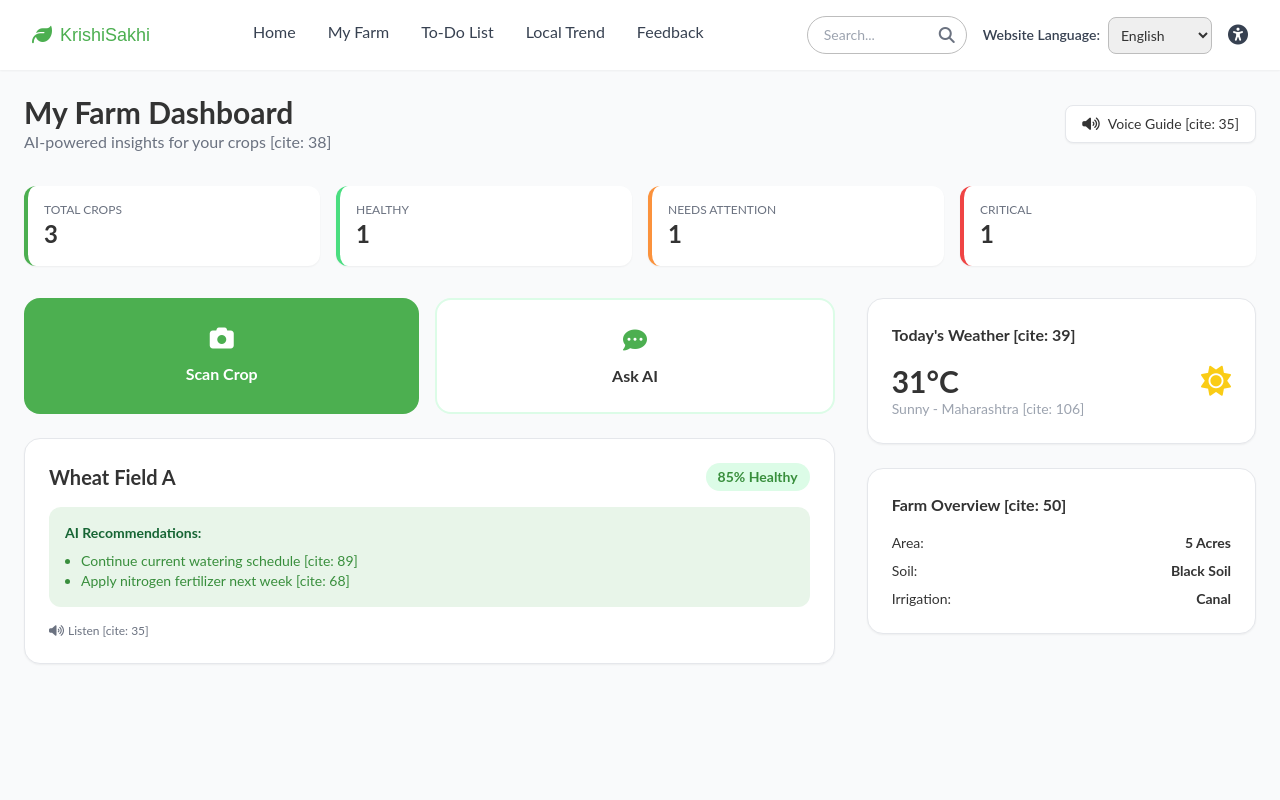
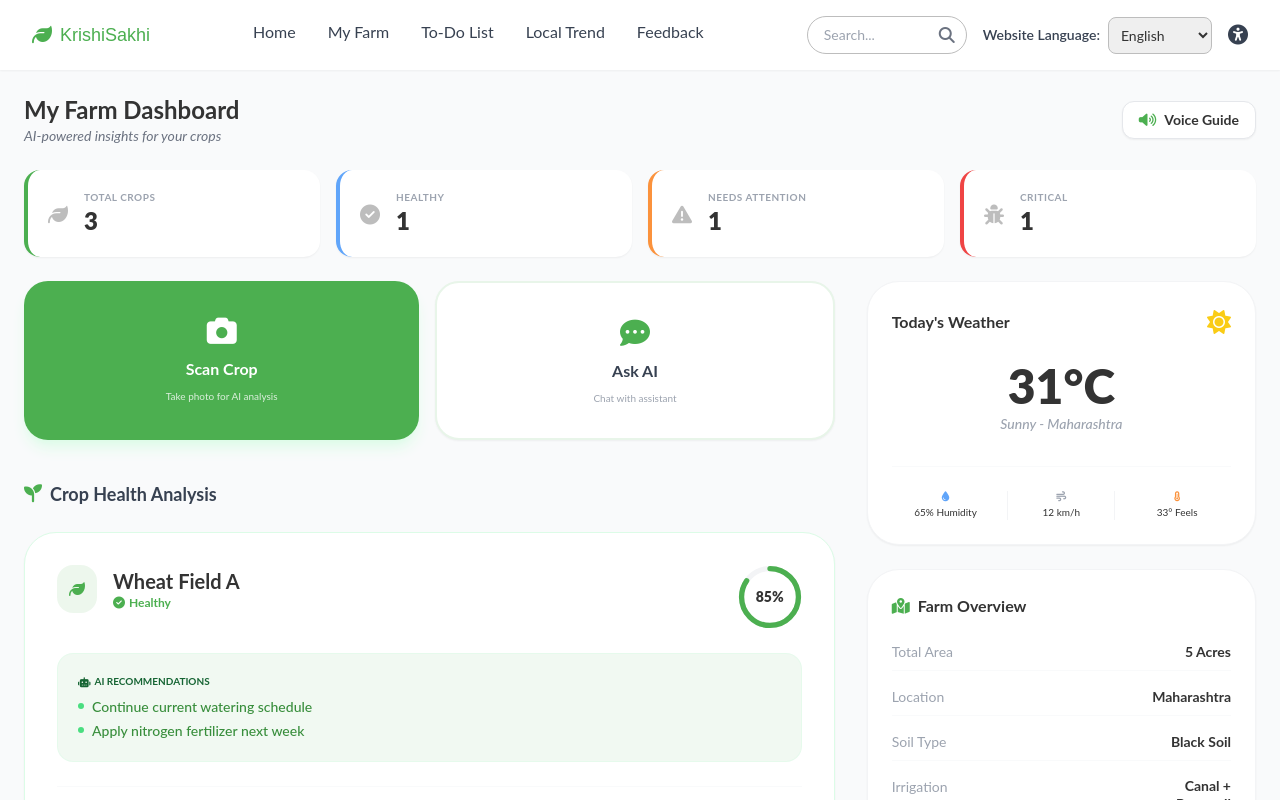
Before and after one commit to Mayankjha12/kisan-sakhi, a React (Create React App) app: page / in a window 1280 px wide. Both pictures are taken after a click on the button "My Farm". Shown: the top 800 px of the page. Built offline with nearby package versions, Linux system fonts and the light colour scheme.

Commit message:
Update MyFarm.jsx

```diff
--- a/src/components/MyFarm.jsx
+++ b/src/components/MyFarm.jsx
@@ -1,87 +1,269 @@
 import React from 'react';
 
 const MyFarm = ({ langData }) => {
+  // Mock data representing the continuation of your farm fields
+  const farmFields = [
+    {
+      id: 'A',
+      name: 'Wheat Field A',
+      status: 'Healthy',
+      healthScore: 85,
+      statusColor: 'text-green-600',
+      borderColor: 'border-green-100',
+      accentColor: 'bg-green-500',
+      recommendations: [
+        'Continue current watering schedule',
+        'Apply nitrogen fertilizer next week'
+      ]
+    },
+    {
+      id: 'B',
+      name: 'Rice Paddy B',
+      status: 'Needs Attention',
+      healthScore: 62,
+      statusColor: 'text-orange-600',
+      borderColor: 'border-orange-100',
+      accentColor: 'bg-orange-500',
+      issues: ['Yellow leaf tips detected', 'Possible nitrogen deficiency'],
+      recommendations: [
+        'Increase nitrogen fertilizer by 20%',
+        'Check water pH levels',
+        'Monitor for 3 days before next action'
+      ]
+    },
+    {
+      id: 'C',
+      name: 'Cotton Field C',
+      status: 'Critical',
+      healthScore: 35,
+      statusColor: 'text-red-600',
+      borderColor: 'border-red-100',
+      accentColor: 'bg-red-500',
+      issues: ['Heavy pest infestation detected', 'Bollworm damage visible', 'Leaf curl disease spreading'],
+      recommendations: [
+        'Apply Neem-based pesticide immediately',
+        'Remove heavily damaged plants',
+        'Contact local agricultural officer'
+      ]
+    }
+  ];
+
   return (
-    <div className="p-6 max-w-7xl mx-auto space-y-8 bg-gray-50 min-h-screen">
-      <header className="flex justify-between items-center">
+    <div className="p-6 bg-gray-50 min-h-screen font-lato">
+      <div className="max-w-7xl mx-auto space-y-6">
+
+        {/* Header Section */}
+        <div className="flex justify-between items-center">
           <div>
-          <h2 className="text-3xl font-bold text-gray-800">My Farm Dashboard</h2>
-          <p className="text-gray-500">AI-powered insights for your crops [cite: 38]</p>
+            <h2 className="text-2xl font-bold text-gray-800">My Farm Dashboard</h2>
+            <p className="text-gray-500 text-sm italic">AI-powered insights for your crops</p>
           </div>
-        <button className="flex items-center gap-2 px-4 py-2 border rounded-lg text-sm bg-white shadow-sm">
-          <i className="fa-solid fa-volume-high"></i> Voice Guide [cite: 35]
+          <button className="bg-white border px-4 py-2 rounded-xl shadow-sm text-sm font-bold flex items-center gap-2 hover:bg-gray-50 transition">
+            <i className="fa-solid fa-volume-high text-green-600"></i> Voice Guide
           </button>
-      </header>
+        </div>
 
-      {/* Stats Cards [cite: 78, 85, 82] */}
-      <div className="grid grid-cols-1 md:grid-cols-4 gap-4">
-        <div className="bg-white p-4 rounded-xl border-l-4 border-green-500 shadow-sm">
-          <p className="text-xs text-gray-500 uppercase">Total Crops</p>
-          <p className="text-2xl font-bold">3</p>
+        {/* Top Summary Stats */}
+        <div className="grid grid-cols-2 md:grid-cols-4 gap-4">
+          {[
+            { label: 'Total Crops', value: 3, icon: 'fa-leaf', border: 'border-l-green-500' },
+            { label: 'Healthy', value: 1, icon: 'fa-circle-check', border: 'border-l-blue-400' },
+            { label: 'Needs Attention', value: 1, icon: 'fa-triangle-exclamation', border: 'border-l-orange-400' },
+            { label: 'Critical', value: 1, icon: 'fa-bug', border: 'border-l-red-500' }
+          ].map((stat, i) => (
+            <div key={i} className={`bg-white p-5 rounded-2xl shadow-sm border-l-4 ${stat.border} flex items-center gap-4`}>
+              <div className="text-gray-300 text-xl"><i className={`fa-solid ${stat.icon}`}></i></div>
+              <div>
+                <p className="text-gray-400 text-[10px] font-bold uppercase tracking-wider">{stat.label}</p>
+                <p className="text-2xl font-black text-gray-800">{stat.value}</p>
               </div>
-        <div className="bg-white p-4 rounded-xl border-l-4 border-green-400 shadow-sm">
-          <p className="text-xs text-gray-500 uppercase">Healthy</p>
-          <p className="text-2xl font-bold">1</p>
             </div>
-        <div className="bg-white p-4 rounded-xl border-l-4 border-orange-400 shadow-sm">
-          <p className="text-xs text-gray-500 uppercase">Needs Attention</p>
-          <p className="text-2xl font-bold">1</p>
+          ))}
         </div>
-        <div className="bg-white p-4 rounded-xl border-l-4 border-red-500 shadow-sm">
-          <p className="text-xs text-gray-500 uppercase">Critical</p>
-          <p className="text-2xl font-bold">1</p>
+
+        {/* Main Content Grid */}
+        <div className="grid grid-cols-1 lg:grid-cols-3 gap-8">
+
+          {/* Left Column: List of Fields (Continuation logic) */}
+          <div className="lg:col-span-2 space-y-6">
+
+            {/* Action Buttons */}
+            <div className="flex gap-4">
+              <button className="flex-1 bg-green-600 text-white py-8 rounded-3xl flex flex-col items-center gap-2 shadow-lg shadow-green-100 hover:bg-green-700 transition transform active:scale-95">
+                <i className="fa-solid fa-camera text-3xl"></i>
+                <span className="font-bold">Scan Crop</span>
+                <span className="text-[10px] opacity-80 font-normal">Take photo for AI analysis</span>
+              </button>
+              <button className="flex-1 bg-white border-2 border-green-50 py-8 rounded-3xl flex flex-col items-center gap-2 shadow-sm hover:bg-green-50/30 transition transform active:scale-95">
+                <i className="fa-solid fa-comment-dots text-3xl text-green-600"></i>
+                <span className="font-bold text-gray-700">Ask AI</span>
+                <span className="text-[10px] text-gray-400 font-normal">Chat with assistant</span>
+              </button>
+            </div>
+
+            <h3 className="text-lg font-bold text-gray-700 flex items-center gap-2 pt-4">
+               <i className="fa-solid fa-seedling text-green-600"></i> Crop Health Analysis
+            </h3>
+
+            {/* Render all fields dynamically based on the images provided */}
+            {farmFields.map((field) => (
+              <div key={field.id} className={`bg-white border ${field.borderColor} rounded-[2rem] p-6 md:p-8 shadow-sm relative overflow-hidden transition-all hover:shadow-md`}>
+                <div className="flex justify-between items-start mb-6">
+                  <div className="flex items-center gap-4">
+                    <div className={`p-3 rounded-2xl ${field.accentColor} bg-opacity-10`}>
+                      <i className={`fa-solid fa-leaf ${field.statusColor}`}></i>
+                    </div>
+                    <div>
+                      <h4 className="text-xl font-bold text-gray-800">{field.name}</h4>
+                      <p className={`${field.statusColor} text-xs font-bold flex items-center gap-1`}>
+                        <i className={`fa-solid ${field.healthScore > 70 ? 'fa-circle-check' : 'fa-triangle-exclamation'}`}></i>
+                        {field.status}
+                      </p>
                     </div>
                   </div>
 
-      <div className="grid grid-cols-1 lg:grid-cols-3 gap-8">
-        <div className="lg:col-span-2 space-y-6">
-          <div className="flex gap-4">
-            <button className="flex-1 bg-green-600 text-white p-6 rounded-2xl flex flex-col items-center gap-2">
-              <i className="fa-solid fa-camera text-2xl"></i>
-              <span className="font-bold">Scan Crop</span>
-            </button>
-            <button className="flex-1 bg-white border-2 border-green-100 p-6 rounded-2xl flex flex-col items-center gap-2">
-              <i className="fa-solid fa-comment-dots text-2xl text-green-600"></i>
-              <span className="font-bold">Ask AI</span>
-            </button>
+                  {/* Progress Circle Logic */}
+                  <div className="relative w-16 h-16">
+                    <svg className="w-full h-full transform -rotate-90" viewBox="0 0 36 36">
+                      <circle cx="18" cy="18" r="16" fill="none" className="stroke-gray-100" strokeWidth="3" />
+                      <circle cx="18" cy="18" r="16" fill="none" stroke="currentColor" strokeWidth="3"
+                        strokeDasharray={`${field.healthScore}, 100`}
+                        className={`${field.statusColor} transition-all duration-1000`}
+                        strokeLinecap="round" />
+                    </svg>
+                    <div className="absolute inset-0 flex items-center justify-center text-sm font-black text-gray-800">
+                      {field.healthScore}%
+                    </div>
+                  </div>
                 </div>
 
-          {/* Health Analysis Card [cite: 39, 68] */}
-          <div className="bg-white border rounded-2xl p-6 shadow-sm">
-            <div className="flex justify-between items-center mb-4">
-              <h3 className="text-xl font-bold">Wheat Field A</h3>
-              <span className="bg-green-100 text-green-700 px-3 py-1 rounded-full text-sm font-bold">85% Healthy</span>
-            </div>
-            <div className="bg-green-50 p-4 rounded-xl space-y-2">
-              <p className="font-bold text-green-800 text-sm">AI Recommendations:</p>
-              <ul className="text-sm text-green-700 list-disc ml-4">
-                <li>Continue current watering schedule [cite: 89]</li>
-                <li>Apply nitrogen fertilizer next week [cite: 68]</li>
+                {/* Issues Section (Only if present) */}
+                {field.issues && (
+                  <div className="mb-4 space-y-2">
+                    <p className="text-[10px] font-bold text-gray-400 flex items-center gap-1">
+                      <i className="fa-solid fa-circle-info"></i> Issues Detected
+                    </p>
+                    <ul className="space-y-1">
+                      {field.issues.map((issue, idx) => (
+                        <li key={idx} className="text-sm text-gray-600 flex items-center gap-2">
+                          <span className="w-1 h-1 bg-red-400 rounded-full"></span> {issue}
+                        </li>
+                      ))}
                     </ul>
                   </div>
-            <button className="mt-4 text-gray-500 text-xs flex items-center gap-1">
-               <i className="fa-solid fa-volume-high"></i> Listen [cite: 35]
+                )}
+
+                {/* AI Recommendations Box */}
+                <div className="bg-green-50/60 p-5 rounded-2xl border border-green-100/50">
+                  <p className="text-[10px] font-bold text-green-800 mb-2 flex items-center gap-1 uppercase">
+                    <i className="fa-solid fa-robot"></i> AI Recommendations
+                  </p>
+                  <ul className="space-y-1">
+                    {field.recommendations.map((rec, idx) => (
+                      <li key={idx} className="text-sm text-green-700 font-medium flex items-start gap-2">
+                        <span className="mt-1.5 w-1.5 h-1.5 bg-green-400 rounded-full shrink-0"></span>
+                        {rec}
+                      </li>
+                    ))}
+                  </ul>
+                </div>
+
+                <div className="mt-6 flex justify-between items-center border-t border-gray-50 pt-4 text-[10px] text-gray-400">
+                   <span>Last analyzed: {field.id === 'A' ? '2 hours ago' : field.id === 'B' ? '1 hour ago' : '30 mins ago'}</span>
+                   <button className="flex items-center gap-1 font-bold text-gray-600 hover:text-green-600">
+                     <i className="fa-solid fa-volume-high"></i> Listen
                    </button>
                 </div>
               </div>
+            ))}
+          </div>
 
-        {/* Sidebar Info [cite: 39, 57] */}
+          {/* Right Column: Sidebar Panels */}
           <div className="space-y-6">
-          <div className="bg-white border rounded-2xl p-6 shadow-sm">
-            <h4 className="font-bold mb-4">Today's Weather [cite: 39]</h4>
-            <div className="flex justify-between items-center">
-              <span className="text-3xl font-bold">31°C</span>
-              <i className="fa-solid fa-sun text-yellow-400 text-3xl"></i>
+
+            {/* Weather Panel (From Image 1 & 4) */}
+            <div className="bg-white p-6 rounded-[2rem] shadow-sm border border-gray-100">
+               <div className="flex justify-between items-center mb-6">
+                 <h4 className="font-bold text-gray-800">Today's Weather</h4>
+                 <i className="fa-solid fa-sun text-yellow-400 text-2xl animate-spin-slow"></i>
                </div>
-            <p className="text-gray-400 text-sm">Sunny - Maharashtra [cite: 106]</p>
+               <div className="text-center space-y-1">
+                 <p className="text-5xl font-black text-gray-800">31°C</p>
+                 <p className="text-gray-400 font-medium italic text-sm">Sunny - Maharashtra</p>
                </div>
-          <div className="bg-white border rounded-2xl p-6 shadow-sm">
-            <h4 className="font-bold mb-4">Farm Overview [cite: 50]</h4>
-            <div className="space-y-2 text-sm">
-              <div className="flex justify-between"><span>Area:</span><span className="font-bold">5 Acres</span></div>
-              <div className="flex justify-between"><span>Soil:</span><span className="font-bold">Black Soil</span></div>
-              <div className="flex justify-between"><span>Irrigation:</span><span className="font-bold">Canal</span></div>
+               <div className="grid grid-cols-3 gap-2 mt-8 pt-6 border-t border-gray-50 text-[10px]">
+                  <div className="text-center"><i className="fa-solid fa-droplet text-blue-400 block mb-1"></i> 65% Humidity</div>
+                  <div className="text-center border-x border-gray-100"><i className="fa-solid fa-wind text-gray-400 block mb-1"></i> 12 km/h</div>
+                  <div className="text-center"><i className="fa-solid fa-temperature-three-quarters text-orange-400 block mb-1"></i> 33° Feels</div>
                </div>
+            </div>
+
+            {/* Farm Overview Panel (From Image 2 & 4) */}
+            <div className="bg-white p-6 rounded-[2rem] shadow-sm border border-gray-100">
+               <h4 className="font-bold text-gray-800 mb-6 flex items-center gap-2">
+                 <i className="fa-solid fa-map-location-dot text-green-600"></i> Farm Overview
+               </h4>
+               <div className="space-y-4 text-sm">
+                 <div className="flex justify-between border-b border-gray-50 pb-2">
+                   <span className="text-gray-400">Total Area</span>
+                   <span className="font-bold">5 Acres</span>
+                 </div>
+                 <div className="flex justify-between border-b border-gray-50 pb-2">
+                   <span className="text-gray-400">Location</span>
+                   <span className="font-bold">Maharashtra</span>
+                 </div>
+                 <div className="flex justify-between border-b border-gray-50 pb-2">
+                   <span className="text-gray-400">Soil Type</span>
+                   <span className="font-bold">Black Soil</span>
+                 </div>
+                 <div className="flex justify-between pb-2">
+                   <span className="text-gray-400">Irrigation</span>
+                   <span className="font-bold text-right leading-tight">Canal +<br/>Borewell</span>
+                 </div>
+               </div>
+            </div>
+
+            {/* Upcoming Panel (From Image 3 & 4) */}
+            <div className="bg-white p-6 rounded-[2rem] shadow-sm border border-gray-100">
+               <h4 className="font-bold text-gray-800 mb-6 flex items-center gap-2">
+                 <i className="fa-solid fa-calendar-days text-green-600"></i> Upcoming
+               </h4>
+               <div className="space-y-3">
+                 <div className="flex items-center gap-3 p-3 bg-green-50 rounded-2xl border border-green-100/50">
+                    <div className="w-8 h-8 bg-green-500 rounded-full flex items-center justify-center text-white text-xs">
+                      <i className="fa-solid fa-faucet-drip"></i>
+                    </div>
+                    <div>
+                      <p className="text-xs font-bold text-gray-800">Irrigation Scheduled</p>
+                      <p className="text-[10px] text-green-600">Tomorrow, 6:00 AM</p>
+                    </div>
+                 </div>
+                 <div className="flex items-center gap-3 p-3 bg-orange-50 rounded-2xl border border-orange-100/50">
+                    <div className="w-8 h-8 bg-orange-500 rounded-full flex items-center justify-center text-white text-xs">
+                      <i className="fa-solid fa-vial"></i>
+                    </div>
+                    <div>
+                      <p className="text-xs font-bold text-gray-800">Fertilizer Application</p>
+                      <p className="text-[10px] text-orange-600">In 3 days</p>
+                    </div>
+                 </div>
+               </div>
+            </div>
+
+            {/* Voice Query Box (From Image 2) */}
+            <div className="bg-white p-6 rounded-[2rem] shadow-sm border border-gray-100 text-center space-y-4">
+              <p className="text-xs font-bold text-gray-400 flex items-center justify-center gap-2">
+                <i className="fa-regular fa-comment-dots text-green-600"></i> Voice Query
+              </p>
+              <button className="w-16 h-16 bg-green-600 rounded-full flex items-center justify-center text-white shadow-lg shadow-green-100 mx-auto hover:bg-green-700 transition">
+                <i className="fa-solid fa-microphone text-2xl"></i>
+              </button>
+              <div>
+                <p className="text-sm font-bold text-green-600">Ask anything</p>
+                <p className="text-[10px] text-gray-400">Speak in your language</p>
+              </div>
+            </div>
+
           </div>
         </div>
       </div>
```
Lines whose indentation alone changed are shown as unchanged.
